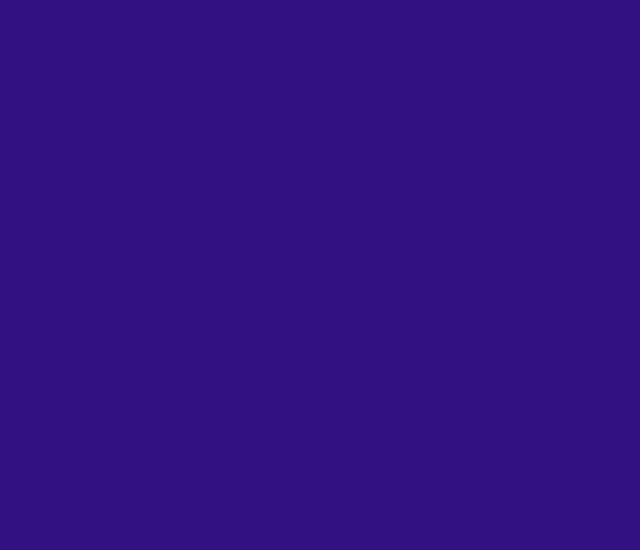
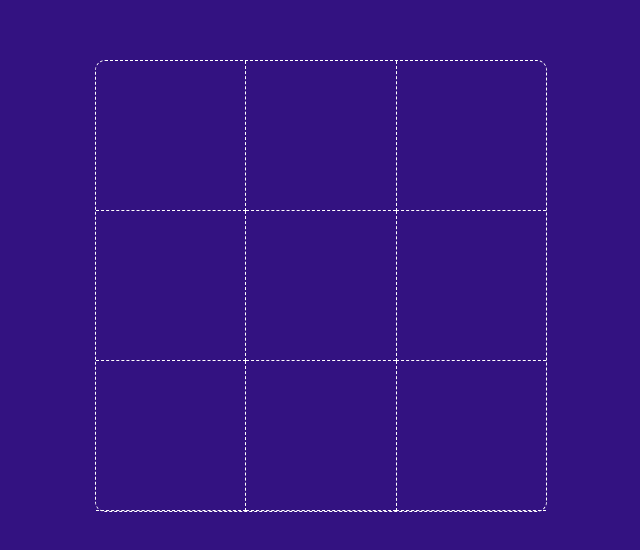
Before and after one commit to CodingMaven1/LiveTicTacToe, a React app: page / in a window 1280 px wide. Shown: the part 114-664 px from the top of the page, without its empty margins (319-959 px from the left). Built offline with nearby package versions, Linux system fonts and the light colour scheme.

Commit message:
Working on the board

```diff
--- a/src/app.css
+++ b/src/app.css
@@ -2,6 +2,10 @@
     padding: 0;
     margin: 0;
     box-sizing: border-box;
+}
+
+html{
+    font-size: 62.5%;
 }
 
 .App {
@@ -11,4 +15,5 @@
     align-items: center;
     justify-content: center;
     background-color: #331281;
+    color: #fff;
 }
--- a/src/app.tsx
+++ b/src/app.tsx
@@ -1,6 +1,6 @@
 import React from 'react';
 
-import Board from './board/board';
+import Board from './game/game';
 
 import './app.css';
 
--- a/src/board/board.css
+++ /dev/null
@@ -1,3 +0,0 @@
-.Board {
-  height: 400px;
-}
--- a/src/board/board.tsx
+++ /dev/null
@@ -1,35 +0,0 @@
-import React from 'react';
-
-import './board.css';
-
-interface Props {
-    type: string
-}
-
-const Board : React.FC<Props> = (props) => {
-
-    const [player, setPlayer] = React.useState<string>("Player1");
-    const [moves, setMoves] = React.useState<string[][]>([["","",""],["","",""],["","",""]]);
-
-    return (
-        <div className="Board">
-            {
-                moves.map((rows, rowid) => {
-                    return (
-                        <div className="Board--Row" key={rowid}>
-                            {
-                                rows.map((cube, cubeid) => {
-                                    return(
-                                        <div className="Board--Cube" key={cubeid}>{cube}</div>
-                                    )
-                                })
-                            }
-                        </div>
-                    )
-                })
-            }
-        </div>
-    )
-}
-
-export default Board;
--- /dev/null
+++ b/src/game/game.css
@@ -0,0 +1,43 @@
+.Game {
+  height: 100%;
+  width: 100%;
+  display: flex;
+  align-items: center;
+  justify-content: center;
+}
+
+.Game--Board {
+  height: auto;
+  display: flex;
+  flex-direction: column;
+  border: 1px dashed #fff;
+  border-radius: 10px;
+}
+
+.Game--BoardRow {
+  display: flex;
+  align-items: center;
+}
+
+.Game--BoardCube {
+  height: 150px;
+  width: 150px;
+  display: flex;
+  align-items: center;
+  justify-content: center;
+  cursor: pointer;
+}
+
+.Game--BoardCube:nth-child(3n+1) {
+  border-bottom: 1px dashed #fff;
+  border-right: 1px dashed #fff;
+}
+
+.Game--BoardCube:nth-child(3n+2) {
+  border-bottom: 1px dashed #fff;
+}
+
+.Game--BoardCube:nth-child(3n+3) {
+  border-bottom: 1px dashed #fff;
+  border-left: 1px dashed #fff;
+}
--- /dev/null
+++ b/src/game/game.tsx
@@ -0,0 +1,50 @@
+import React from 'react';
+
+import './game.css';
+
+interface Props {
+    type: string
+}
+
+const Game : React.FC<Props> = (props) => {
+
+    const [player, setPlayer] = React.useState<string>("Player1");
+    const [moves, setMoves] = React.useState<string[][]>([["","",""],["","",""],["","",""]]);
+
+    const onMoveHandler = (index1: number, index2: number) => {
+        const newmoves = [...moves];
+        if(player === "Player1") {
+            newmoves[index1][index2] = "0";
+            setPlayer("Player2");
+        }
+        else {
+            newmoves[index1][index2] = "X";
+            setPlayer("Player1");
+        }
+        setMoves(newmoves);
+    }
+
+    return (
+        <div className="Game">
+            <div className="Game--Board">
+                {
+                    moves.map((rows, rowid) => {
+                        return (
+                            <div className="Game--BoardRow" key={rowid}>
+                                {
+                                    rows.map((cube, cubeid) => {
+                                        return(
+                                            <div className="Game--BoardCube" key={cubeid} onClick={() => onMoveHandler(rowid, cubeid)}>{cube}</div>
+                                        )
+                                    })
+                                }
+                            </div>
+                        )
+                    })
+                }
+            </div>
+        </div>
+    )
+}
+
+export default Game;
```
